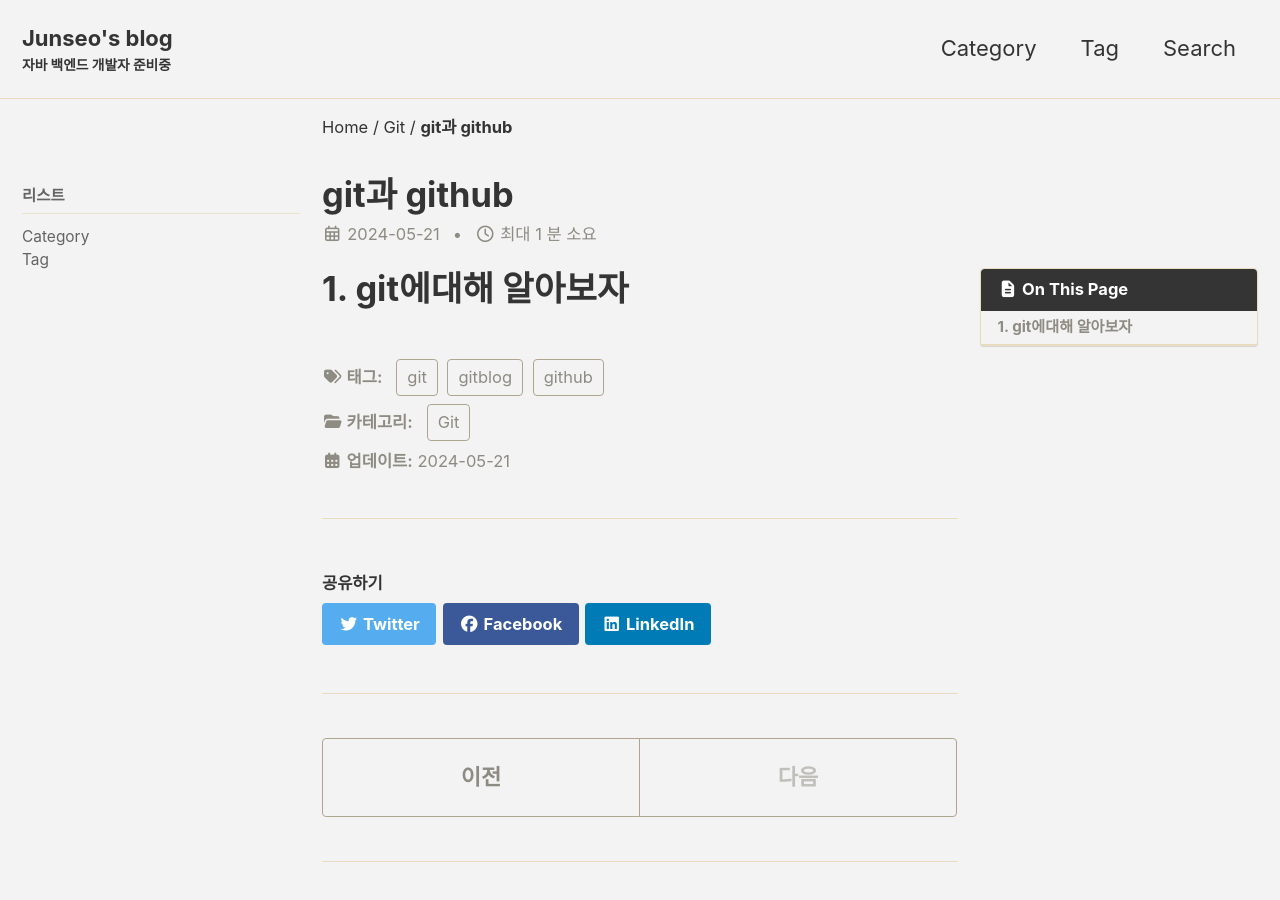
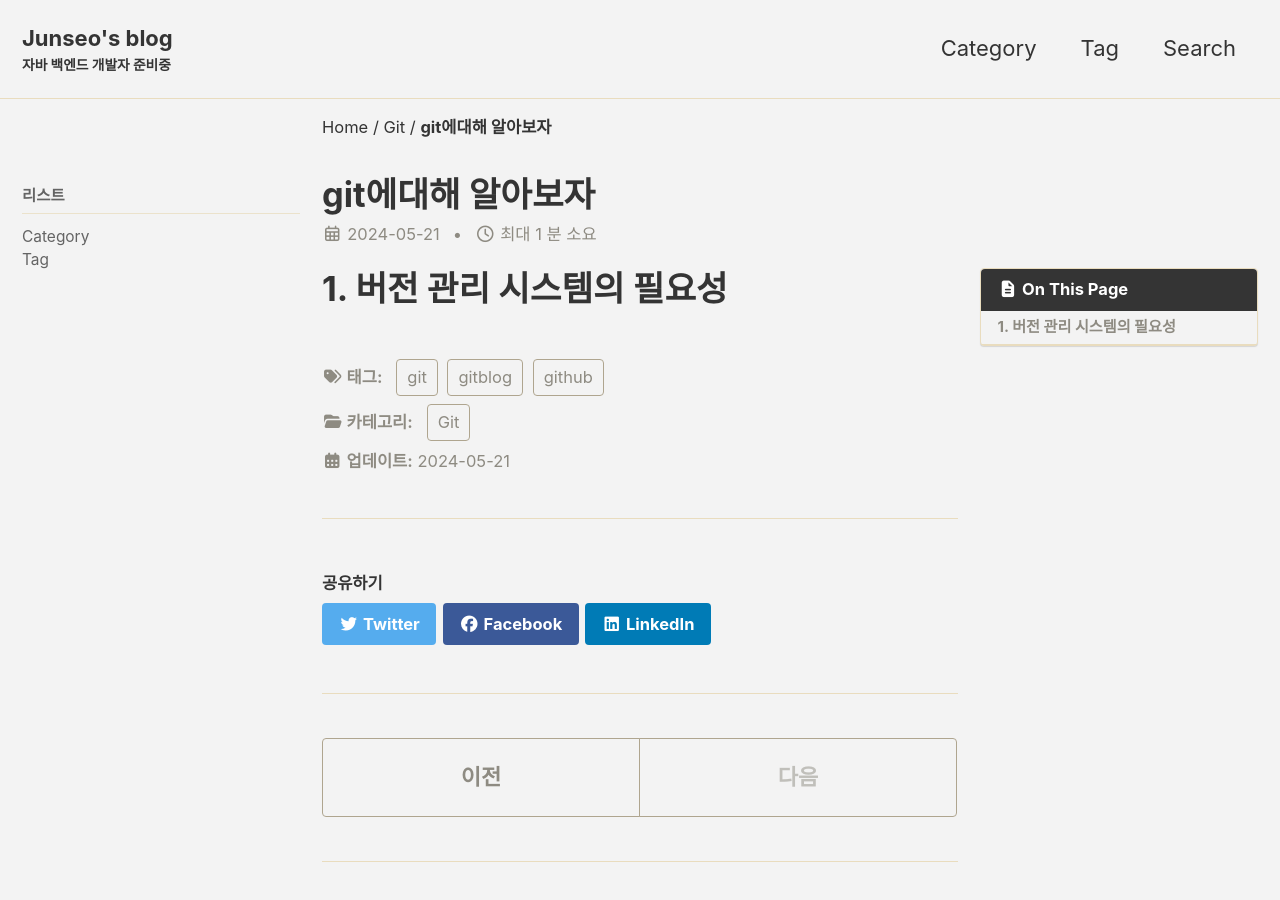
Before and after one commit to duwnstj/duwnstj.github.io, a Jekyll site: the page built from _posts/2024-05-21-git_github.md, in a window 1280 px wide and 900 px high. Built offline with Jekyll 4.4.1, drawn with Linux system fonts in a browser that asks for light colours; cached includes are drawn as plain includes; comment, search, counter and statistics services are not loaded.

Commit message:
git 설명 추가 2

```diff
--- a/_config.yml
+++ b/_config.yml
@@ -118,7 +118,7 @@ author:
   location         : "South-Korea"
   email            : "duwnstj12@naver.com"
   links:
-    - label: "다른블로그"
+    - label: "다른 블로그"
       icon: "fas fa-fw fa-link"
       url: "https://velog.io/@duwnstj12"
     - label: "GitHub"
--- a/_posts/2024-05-21-git_github.md
+++ b/_posts/2024-05-21-git_github.md
@@ -1,6 +1,6 @@
 ---
 layout: single
-title: "git과 github"
+title: "git에대해 알아보자"
 categories: Git
 tag: [git,github,gitblog]
 toc: true
@@ -10,4 +10,4 @@ sidebar:
 last_modified_at: 2024-05-21
 ---
 
-# 1. git에대해 알아보자
+# 1. 버전 관리 시스템의 필요성
```
